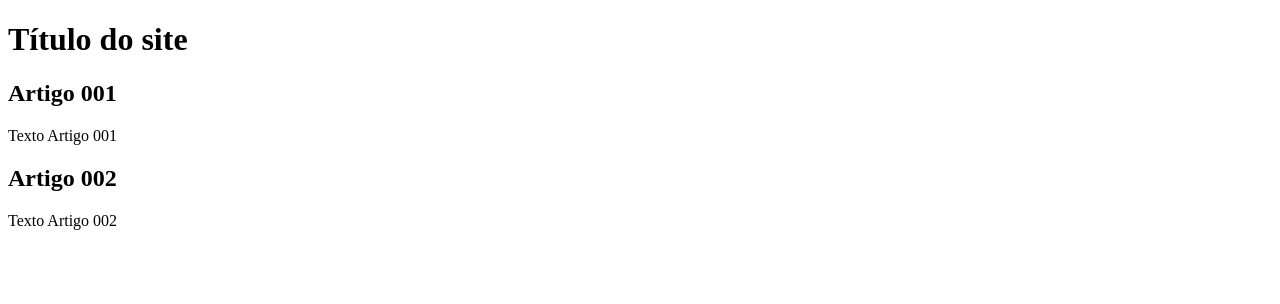
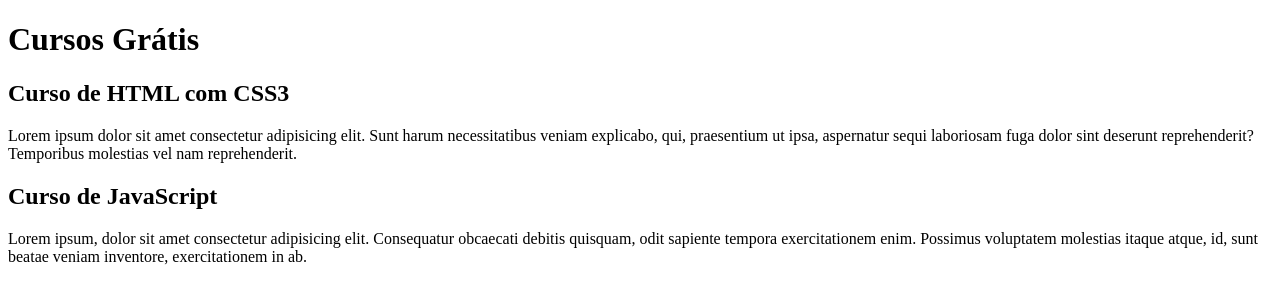
Before and after one commit to michel-sudo/site-teste, a plain HTML site: page index.html in a window 1280 px wide. Drawn offline with Linux system fonts and the light colour scheme.

Commit message:
Adição dos primerios conteúdos

```diff
--- a/index.html
+++ b/index.html
@@ -8,15 +8,21 @@
 <body>
     <main>
         <header>
-            <h1>Título do site</h1>
+            <h1>Cursos Grátis</h1>
         </header>
         <article>
-            <h2>Artigo 001</h2>
-            <p>Texto Artigo 001</p>
+            <h2>Curso de HTML com CSS3</h2>
+            <p>Lorem ipsum dolor sit amet consectetur adipisicing elit.
+            Sunt harum necessitatibus veniam explicabo, qui, praesentium ut ipsa,
+            aspernatur sequi laboriosam fuga dolor sint deserunt reprehenderit?
+            Temporibus molestias vel nam reprehenderit.</p>
         </article>
         <article>
-            <h2>Artigo 002</h2>
-            <p>Texto Artigo 002</p>
+            <h2>Curso de JavaScript</h2>
+            <p>Lorem ipsum, dolor sit amet consectetur adipisicing elit.
+            Consequatur obcaecati debitis quisquam, odit sapiente tempora exercitationem enim.
+            Possimus voluptatem molestias itaque atque, id, sunt beatae veniam inventore,
+            exercitationem in ab.</p>
         </article>
     </main>
 </body>
```
